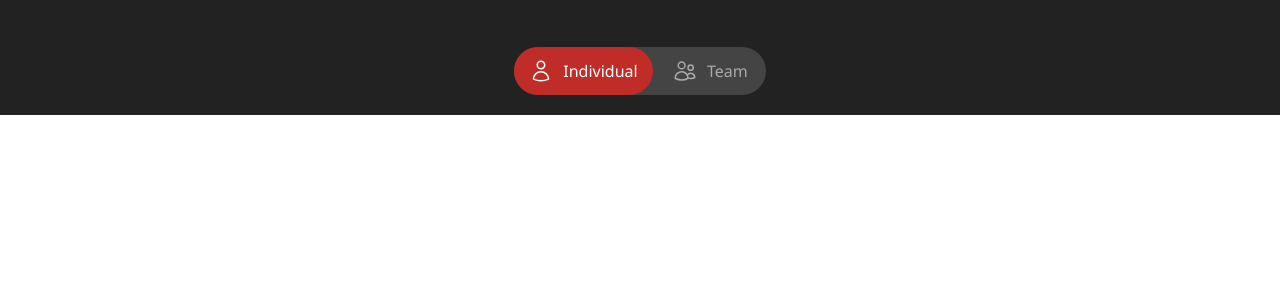
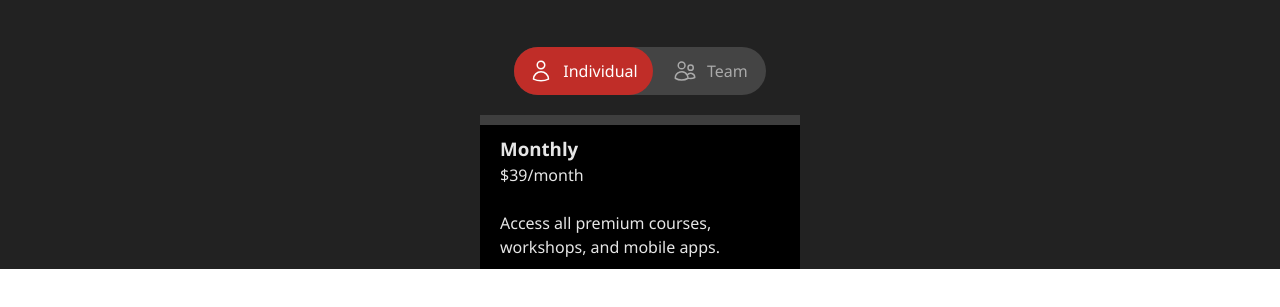
Before and after one commit to smh7210/frontend-masters, a plain HTML site: page index.html in a window 1280 px wide. Shown: the part 211-518 px from the top of the page. Drawn offline with Linux system fonts and the light colour scheme.

Commit message:
added some structure and styles to pricing items

```diff
--- a/index.html
+++ b/index.html
@@ -84,6 +84,17 @@
               </ul>
             </div>
           </div>
+
+          <div class="pricing-item">
+            <div class="detail">
+              <h3>Monthly</h3>
+              <p class="price">$39/month</p>
+              <p class="note">&nbsp;</p>
+              <p class="description">
+                Access all premium courses, workshops, and mobile apps.
+              </p>
+            </div>
+          </div>
         </section>
       </div>
     </main>
--- a/styles.css
+++ b/styles.css
@@ -84,8 +84,7 @@ ul {
 .pricing {
   margin-top: 50px;
   display: flex;
-  justify-content: center;
-  align-items: center;
+  flex-direction: column;
 }
 
 .toggle {
@@ -97,11 +96,12 @@ ul {
   align-items: center;
   justify-content: space-between;
   margin-bottom: 20px;
+  align-self: center;
 }
 
 .toggle-items ul {
   display: flex;
-  justify-content: ;
+  justify-content: center;
   align-items: center;
   gap: 20px;
 }
@@ -120,3 +120,11 @@ ul {
   height: 48px;
   width: 139px;
 }
+
+.pricing-item {
+  align-self: center;
+  background: #000;
+  width: 320px;
+  padding: 10px 20px;
+  border-top: 10px solid #3e3e3e;
+}
```
